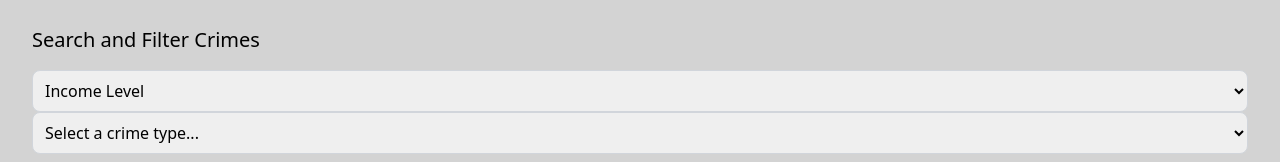
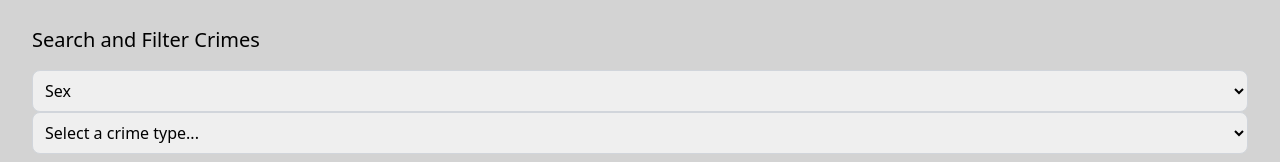
Before and after one commit to zelshahawy/crime-reports, a Next.js app: page / in a window 1280 px wide. Shown: the part 142-304 px from the top of the page. Built offline with nearby package versions, Linux system fonts and the light colour scheme.

Commit message:
few edits and changed placeholder

```diff
--- a/components/Filter.tsx
+++ b/components/Filter.tsx
@@ -5,7 +5,7 @@ interface FilterProps {
 }
 
 const Filter: React.FC<FilterProps> = ({ onFilterChange }) => {
-    const [selectedFilter, setSelectedFilter] = useState<string>('INCOME'); // Default to "INCOME"
+    const [selectedFilter, setSelectedFilter] = useState<string>('PRINCIPAL_SEX'); // Default to "INCOME"
 
     useEffect(() => {
         onFilterChange(selectedFilter); // Apply the default filter on component mount
@@ -17,7 +17,7 @@ const Filter: React.FC<FilterProps> = ({ onFilterChange }) => {
             value={selectedFilter}
             onChange={(e) => setSelectedFilter(e.target.value)}
 >
-            <option value="PRINCIPAL_SEX">Principal Sex</option>
+            <option value="PRINCIPAL_SEX">Sex</option>
             <option value="INCOME">Income Level</option>
             <option value="PRINCIPAL_RACE">Race</option>
             <option value="ATT_COLLEGE">Attended College</option>
```
Also changed, not shown: 1 other file (tests, documents, lock files or other folders).
